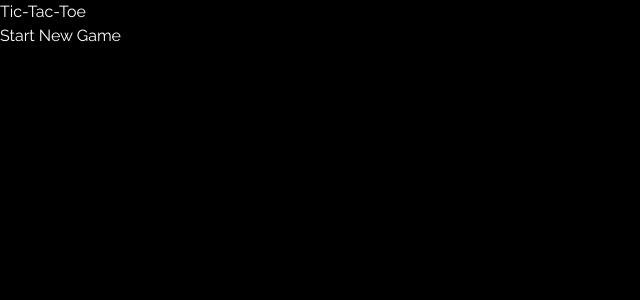
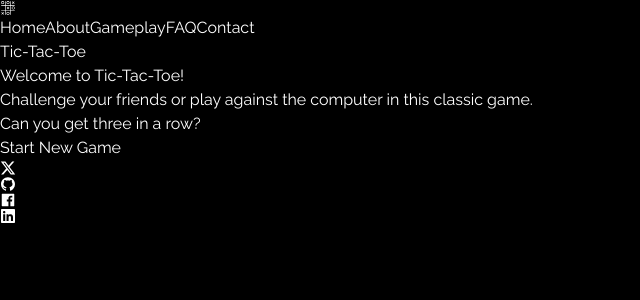
Before and after one commit to SusheelThapa/Tic-Tac-Toe, a React (Vite) app: page / in a window 1280 px wide. Shown: the top 300 px of the page, without its empty margins (0-640 px from the left). Built offline with nearby package versions, Linux system fonts and the light colour scheme.

Commit message:
Edit landing page
- Create header
- Create footer ( link to your social media)

```diff
--- a/package.json
+++ b/package.json
@@ -10,7 +10,11 @@
     "preview": "vite preview"
   },
   "dependencies": {
+    "@fortawesome/fontawesome-free": "^6.6.0",
+    "@fortawesome/fontawesome-svg-core": "^6.6.0",
+    "@fortawesome/react-fontawesome": "^0.2.2",
     "@types/tether-shepherd": "^1.2.32",
+    "bootstrap": "^5.3.3",
     "framer-motion": "^11.2.10",
     "react": "^18.2.0",
     "react-dom": "^18.2.0",
@@ -32,6 +36,6 @@
     "postcss": "^8.4.38",
     "tailwindcss": "^3.4.3",
     "typescript": "^5.2.2",
-    "vite": "^5.2.0"
+    "vite": "^5.4.10"
   }
 }
--- a/src/pages/Home.tsx
+++ b/src/pages/Home.tsx
@@ -1,17 +1,61 @@
 import { Link } from "react-router-dom";
+import { AiFillFacebook, AiFillGithub } from 'react-icons/ai';
+import { FaXTwitter, FaLinkedin } from "react-icons/fa6";
+import { GiTicTacToe } from "react-icons/gi";
 
 const Home = () => {
   return (
-    <>
-      <div className="flex flex-col justify-center items-center h-screen w-screen bg-black gap-4">
+    <div className="flex flex-col min-h-screen">
+      <nav className="p-4 fixed top-0 left-0 w-full z-10">
+        <div className="container mx-auto flex justify-between items-center">
+         <div className="text-white text-lg font-bold">
+    <a href="#">
+        <GiTicTacToe className="h-12 w-12" />
+    </a>
+</div>
+          <div className="flex-grow flex justify-center space-x-8">
+            <a href="#" className="text-white hover:text-gray-300 text-xl">Home</a>
+            <a href="#" className="text-white hover:text-gray-300 text-xl">About</a>
+            <a href="#" className="text-white hover:text-gray-300 text-xl">Gameplay</a>
+            <a href="" className="text-white hover:text-gray-300 text-xl">FAQ</a>
+            <a href="#" className="text-white hover:text-gray-300 text-xl">Contact</a>
+          </div>
+          <div className="text-white text-lg font-bold">
+            <span></span>
+          </div>
+        </div>
+      </nav>
+
+       <main className="flex flex-col justify-center items-center flex-grow bg-black gap-4 mt-16"> {/* Add mt-16 to push content below fixed navbar */}
         <h1 className="text-white text-6xl mb-10 font-black">Tic-Tac-Toe</h1>
+        <p className="text-white text-xl mb-8 text-center">Welcome to Tic-Tac-Toe!<br/> Challenge your friends or play against the computer in this classic game. <br /> Can you get three in a row?</p>
         <button className="text-white border-2 border-white text-2xl rounded-2xl px-8 py-2 bg-black hover:bg-white hover:text-black transition ease-in-out duration-300 outline-none">
           <Link to="/game-mode-selector" className="block w-full h-full">
             Start New Game
           </Link>
         </button>
-      </div>
-    </>
+      </main>
+
+      <footer className="p-4">
+  <div className="container mx-auto text-center">
+    <div className="flex justify-center">
+      <a href="https://x.com/susheelthapaa" target="_blank" rel="noopener noreferrer" className="text-white hover:text-gray-300 text-2xl mr-8">
+        <FaXTwitter />
+      </a>
+      <a href="https://github.com/SusheelThapa" target="_blank" rel="noopener noreferrer" className="text-white hover:text-gray-300 text-2xl mr-8">
+        <AiFillGithub />
+      </a>
+      <a href="https://facebook.com/susheelthapaa/?_rdc=1&_rdr" target="_blank" rel="noopener noreferrer" className="text-white hover:text-gray-300 text-2xl mr-8">
+        <AiFillFacebook />
+      </a>
+      <a href="https://www.linkedin.com/in/susheelthapa/" target="_blank" rel="noopener noreferrer" className="text-white hover:text-gray-300 text-2xl">
+        <FaLinkedin />
+      </a>
+    </div>
+ </div>
+</footer>
+
+    </div>
   );
 };
 
```
Also changed, not shown: 2 other files (tests, documents, lock files or other folders).
